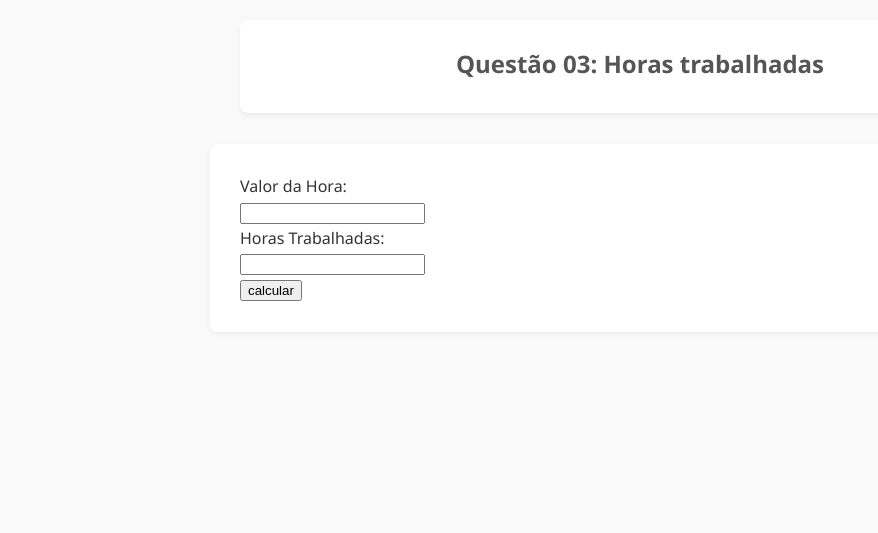
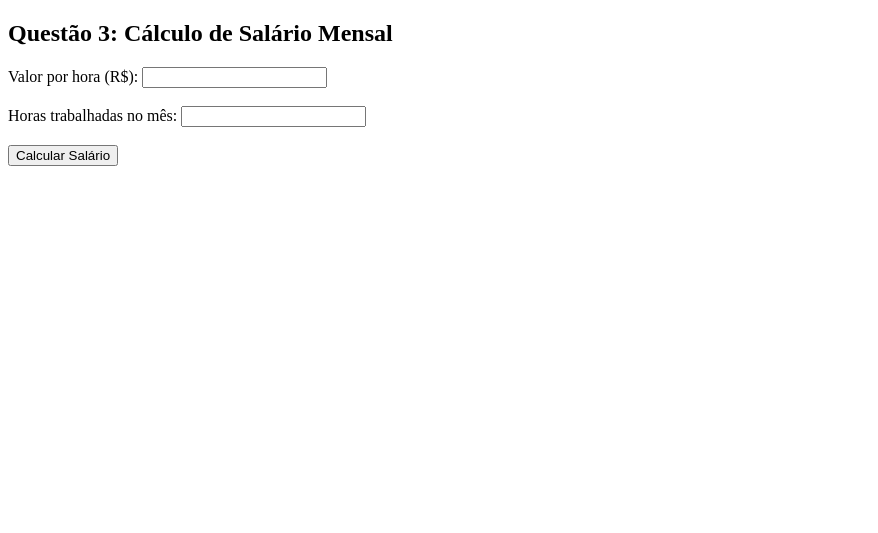
Before and after one commit to valsouza05/lista-de-exercicios-PHP, a PHP site: page /questoes/03/index.php in a window 1280 px wide. Shown: the top 533 px of the page, without its empty margins (0-878 px from the left). After the commit the page ends 166 px from the top, so only its background shows below. Run offline with PHP 8.4, Linux system fonts and the light colour scheme.

Commit message:
Update index.php

```diff
--- a/questoes/03/index.php
+++ b/questoes/03/index.php
@@ -1,30 +1,30 @@
 <!DOCTYPE html>
-<html lang="pt-br">
+<html lang="pt-BR">
+<head>
+    <meta charset="UTF-8">
+    <title>Questão 3 - Salário Mensal</title>
+</head>
+<body>
+    <h2>Questão 3: Cálculo de Salário Mensal</h2>
 
-<head>
-    <meta charset="UTF--8">
-    <meta name="viewport" content="width=device-width, initial-scale=1.0">
-    <title>Página Inicial - Exercícios PHP</title>
-    <link rel="stylesheet" href="./../../styles.css">
-</head>
+    <form method="post">
+        <label>Valor por hora (R$):</label>
+        <input type="number" name="valorHora" step="0.01" required><br><br>
 
-<body>
+        <label>Horas trabalhadas no mês:</label>
+        <input type="number" name="horasMes" required><br><br>
 
-    <header>
-        <h2>Questão 03: Horas trabalhadas</h2>
-    </header>
+        <button type="submit">Calcular Salário</button>
+    </form>
 
-    <main>
+    <?php
+    if ($_SERVER["REQUEST_METHOD"] == "POST") {
+        $valorHora = (float) $_POST["valorHora"];
+        $horasMes = (int) $_POST["horasMes"];
+        $salario = $valorHora * $horasMes;
 
-   <form method="POST" action="resultado.php">
-   <label for="valor_hora">Valor da Hora:</label><br>
-   <input type="number" name="valor_hora" step="0.01"><br>
-   <label for="horas_trabalhadas">Horas Trabalhadas:</label><br>
-   <input type="number" name="horas_trabalhadas"><br>
-   <input type="submit" value="calcular">
-
-    </main>
+        echo "<p>Seu salário no mês é <strong>R$ " . number_format($salario, 2, ',', '.') . "</strong></p>";
+    }
+    ?>
 </body>
-
-
 </html>
```
